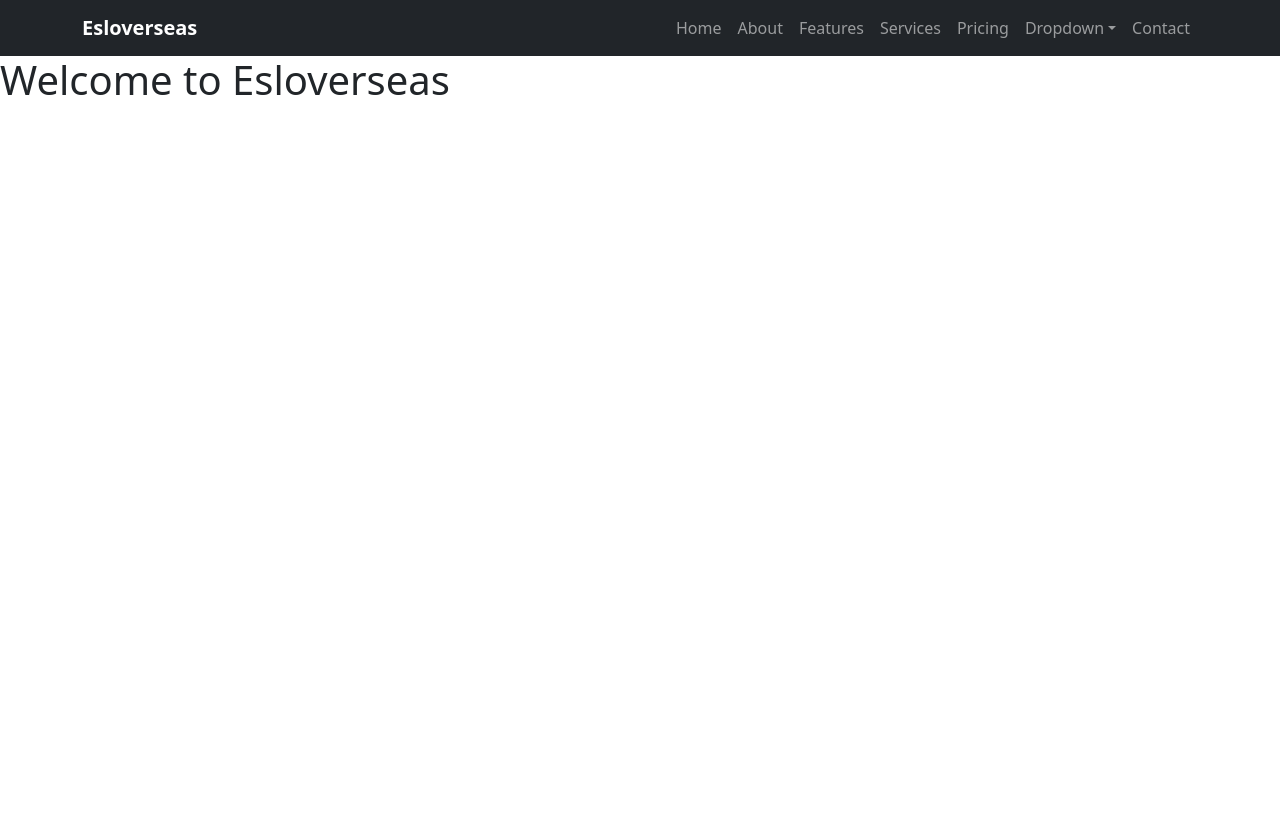
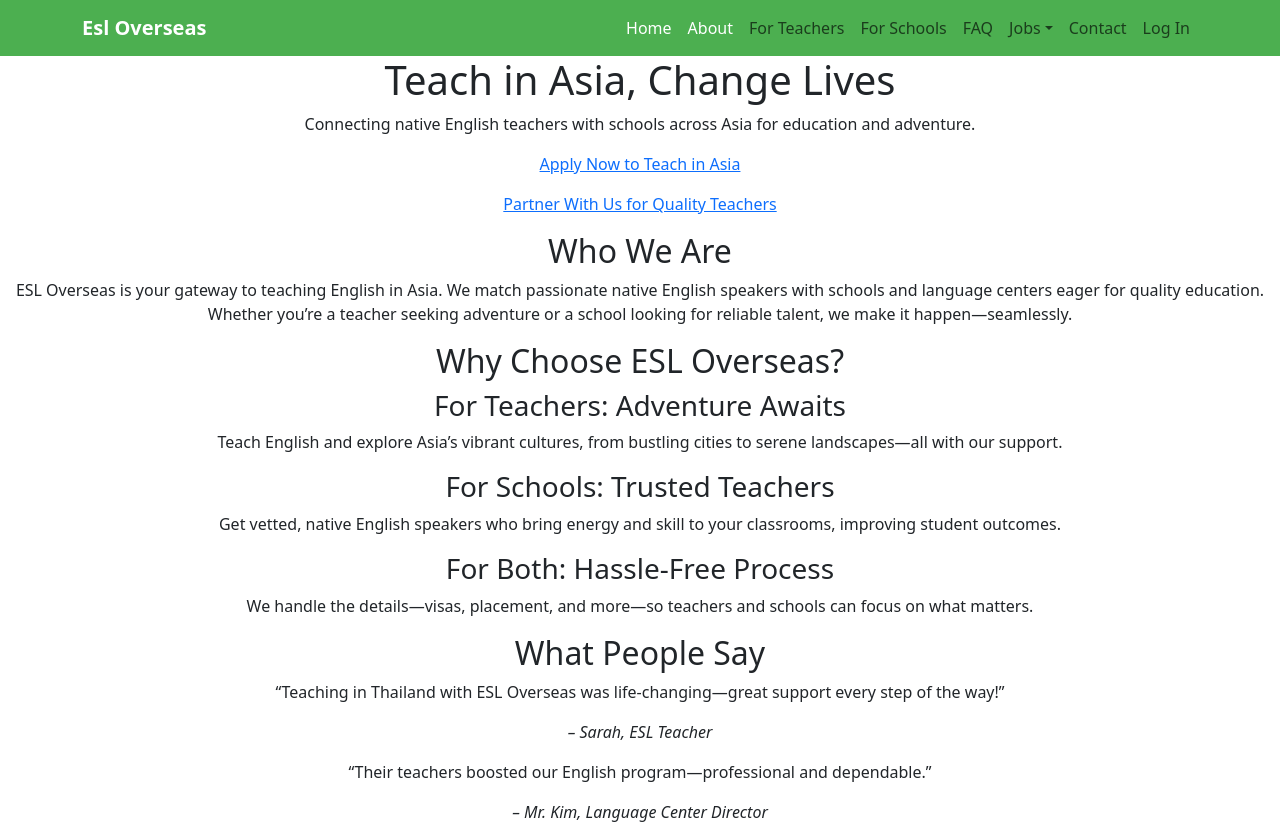
Before and after one commit to mabgcm/esloverseas, a Next.js app: page / in a window 1280 px wide. Before the commit the page ends 800 px from the top, so only its background shows below. Built offline with nearby package versions, Linux system fonts and the light colour scheme.

Commit message:
home page content

```diff
--- /dev/null
+++ b/app/components/ClientOnly.js
@@ -0,0 +1,16 @@
+import { useEffect, useState } from 'react';
+
+export default function ClientOnly({ children }) {
+    const [isClient, setIsClient] = useState(false);
+
+    useEffect(() => {
+        setIsClient(true);
+        import('bootstrap/dist/js/bootstrap.bundle.min.js');
+    }, []);
+
+    if (!isClient) {
+        return null;
+    }
+
+    return <>{children}</>;
+}
--- a/app/components/Navbar.js
+++ b/app/components/Navbar.js
@@ -1,25 +1,42 @@
 'use client';
-
+import styles from './Navbar.module.css';
 import { useState, useEffect } from 'react';
 import Link from 'next/link';
 import 'bootstrap/dist/css/bootstrap.min.css';
 
 export default function Navbar() {
     const [isOpen, setIsOpen] = useState(false);
+    const [hoveredLink, setHoveredLink] = useState(null);
 
     // Load Bootstrap JS client-side
-    useEffect(() => {
-        if (typeof window !== 'undefined') {
-            import('bootstrap/dist/js/bootstrap.bundle.min.js');
-        }
-    }, []);
+    // useEffect(() => {
+    //     if (typeof window !== 'undefined') {
+    //         import('bootstrap/dist/js/bootstrap.bundle.min.js');
+    //     }
+    // }, []);
+
+    const linkStyle = {
+        color: '#FFFFFF', // Replace with your desired text color
+    };
+
+    const linkHoverStyle = {
+        color: '#FFD700', // Replace with your desired hover text color
+    };
+
+    const handleMouseEnter = (link) => {
+        setHoveredLink(link);
+    };
+
+    const handleMouseLeave = () => {
+        setHoveredLink(null);
+    };
 
     return (
-        <nav className="navbar navbar-expand-lg fixed-top navbar-dark bg-dark">
+        <nav className={`navbar navbar-expand-lg fixed-top ${styles.customnavbar}`}>
             <div className="container">
                 {/* Brand */}
-                <Link href="/" className="navbar-brand fw-bold">
-                    Esloverseas
+                <Link href="/" className="navbar-brand fw-bold" style={linkStyle}>
+                    Esl Overseas
                 </Link>
 
                 {/* Toggler */}
@@ -41,28 +58,37 @@ export default function Navbar() {
                 >
                     <ul className="navbar-nav ms-auto">
                         <li className="nav-item">
-                            <Link href="/" className="nav-link">
+                            <Link
+                                href="/"
+                                className="nav-link"
+                                style={hoveredLink === 'home' ? linkHoverStyle : linkStyle}
+                                onMouseEnter={() => handleMouseEnter('home')}
+                                onMouseLeave={handleMouseLeave}
+                            >
                                 Home
                             </Link>
                         </li>
                         <li className="nav-item">
-                            <Link href="/about" className="nav-link">
+                            <Link href="/about" className="nav-link"
+                                style={hoveredLink === 'about' ? linkHoverStyle : linkStyle}
+                                onMouseEnter={() => handleMouseEnter('about')}
+                                onMouseLeave={handleMouseLeave}>
                                 About
                             </Link>
                         </li>
                         <li className="nav-item">
-                            <Link href="/features" className="nav-link">
-                                Features
+                            <Link href="/teachers" className="nav-link">
+                                For Teachers
                             </Link>
                         </li>
                         <li className="nav-item">
-                            <Link href="/services" className="nav-link">
-                                Services
+                            <Link href="/schools" className="nav-link">
+                                For Schools
                             </Link>
                         </li>
                         <li className="nav-item">
-                            <Link href="/pricing" className="nav-link">
-                                Pricing
+                            <Link href="/faq" className="nav-link">
+                                FAQ
                             </Link>
                         </li>
                         <li className="nav-item dropdown">
@@ -73,64 +99,57 @@ export default function Navbar() {
                                 data-bs-toggle="dropdown"
                                 aria-expanded="false"
                             >
-                                Dropdown
+                                Jobs
                             </a>
                             <ul className="dropdown-menu">
                                 <li>
                                     <Link href="/dropdown1" className="dropdown-item">
-                                        Dropdown 1
+                                        China
                                     </Link>
-                                </li>
-                                <li className="dropdown dropend">
-                                    <a
-                                        className="dropdown-item dropdown-toggle"
-                                        href="#"
-                                        data-bs-toggle="dropdown"
-                                        aria-expanded="false"
-                                    >
-                                        Deep Dropdown
-                                    </a>
-                                    <ul className="dropdown-menu">
-                                        <li>
-                                            <Link href="/deep-dropdown1" className="dropdown-item">
-                                                Deep Dropdown 1
-                                            </Link>
-                                        </li>
-                                        <li>
-                                            <Link href="/deep-dropdown2" className="dropdown-item">
-                                                Deep Dropdown 2
-                                            </Link>
-                                        </li>
-                                        <li>
-                                            <Link href="/deep-dropdown3" className="dropdown-item">
-                                                Deep Dropdown 3
-                                            </Link>
-                                        </li>
-                                        <li>
-                                            <Link href="/deep-dropdown4" className="dropdown-item">
-                                                Deep Dropdown 4
-                                            </Link>
-                                        </li>
-                                        <li>
-                                            <Link href="/deep-dropdown5" className="dropdown-item">
-                                                Deep Dropdown 5
-                                            </Link>
-                                        </li>
-                                    </ul>
                                 </li>
                                 <li>
                                     <Link href="/dropdown2" className="dropdown-item">
-                                        Dropdown 2
+                                        Japan
                                     </Link>
                                 </li>
                                 <li>
                                     <Link href="/dropdown3" className="dropdown-item">
-                                        Dropdown 3
+                                        Korea
                                     </Link>
                                 </li>
                                 <li>
                                     <Link href="/dropdown4" className="dropdown-item">
-                                        Dropdown 4
+                                        Vietnam
+                                    </Link>
+                                </li>
+                                <li>
+                                    <Link href="/dropdown5" className="dropdown-item">
+                                        Hong Kong
+                                    </Link>
+                                </li>
+                                <li>
+                                    <Link href="/dropdown6" className="dropdown-item">
+                                        Thailand
+                                    </Link>
+                                </li>
+                                <li>
+                                    <Link href="/dropdown7" className="dropdown-item">
+                                        Malaysia
+                                    </Link>
+                                </li>
+                                <li>
+                                    <Link href="/dropdown8" className="dropdown-item">
+                                        Singapore
+                                    </Link>
+                                </li>
+                                <li>
+                                    <Link href="/dropdown9" className="dropdown-item">
+                                        Taiwan
+                                    </Link>
+                                </li>
+                                <li>
+                                    <Link href="/dropdown10" className="dropdown-item">
+                                        Cambodia
                                     </Link>
                                 </li>
                             </ul>
@@ -140,6 +159,11 @@ export default function Navbar() {
                                 Contact
                             </Link>
                         </li>
+                        <li className="nav-item">
+                            <Link href="/login" className="nav-link">
+                                Log In
+                            </Link>
+                        </li>
                     </ul>
                 </div>
             </div>
--- /dev/null
+++ b/app/components/Navbar.module.css
@@ -0,0 +1,16 @@
+.customnavbar {
+    background-color: #4CAF50;
+    /* Replace with your desired color */
+}
+
+.customnavbar .nav-link,
+.customnavbar .navbar-brand {
+    color: #FFF;
+    /* Replace with your desired text color */
+}
+
+.customnavbar .nav-link:hover,
+.customnavbar .navbar-brand:hover {
+    color: #FFF;
+    /* Replace with your desired hover text color */
+}
--- a/app/layout.js
+++ b/app/layout.js
@@ -1,18 +1,21 @@
+'use client'
 import 'bootstrap/dist/css/bootstrap.min.css';
 import './globals.css';
 import Navbar from './components/Navbar';
+import ClientOnly from './components/ClientOnly';
 
-export const metadata = {
-  title: 'Esloverseas',
-  description: 'Your Next.js app',
-};
+
 
 export default function RootLayout({ children }) {
+
+
   return (
     <html lang="en">
       <body>
-        <Navbar />
-        <main>{children}</main>
+        <ClientOnly>
+          <Navbar />
+          <main>{children}</main>
+        </ClientOnly>
       </body>
     </html>
   );
--- a/app/page.js
+++ b/app/page.js
@@ -1,3 +1,71 @@
+'use client';
+import Link from "next/link";
+
 export default function Home() {
-  return <h1>Welcome to Esloverseas</h1>;
+  return (
+    <>
+      <div className="text-center">
+        {/* Welcome Section (Hero Area) */}
+        <h1>Teach in Asia, Change Lives</h1>
+        <p>Connecting native English teachers with schools across Asia for education and adventure.</p>
+        <Link href="/for-teachers">
+          <p>Apply Now to Teach in Asia</p>
+        </Link>
+        <Link href="/for-schools">
+          <p>Partner With Us for Quality Teachers</p>
+        </Link>
+
+        {/* Quick Introduction */}
+        <h2>Who We Are</h2>
+        <p>
+          ESL Overseas is your gateway to teaching English in Asia. We match passionate native English speakers
+          with schools and language centers eager for quality education. Whether you’re a teacher seeking
+          adventure or a school looking for reliable talent, we make it happen—seamlessly.
+        </p>
+
+        {/* Key Benefits */}
+        <h2>Why Choose ESL Overseas?</h2>
+        <div>
+          <h3>For Teachers: Adventure Awaits</h3>
+          <p>
+            Teach English and explore Asia’s vibrant cultures, from bustling cities to serene landscapes—all
+            with our support.
+          </p>
+        </div>
+        <div>
+          <h3>For Schools: Trusted Teachers</h3>
+          <p>
+            Get vetted, native English speakers who bring energy and skill to your classrooms, improving
+            student outcomes.
+          </p>
+        </div>
+        <div>
+          <h3>For Both: Hassle-Free Process</h3>
+          <p>
+            We handle the details—visas, placement, and more—so teachers and schools can focus on what matters.
+          </p>
+        </div>
+
+        {/* Testimonials */}
+        <h2>What People Say</h2>
+        <div>
+          <blockquote>
+            <p>
+              “Teaching in Thailand with ESL Overseas was life-changing—great support every step of the way!”
+            </p>
+            <cite>– Sarah, ESL Teacher</cite>
+          </blockquote>
+        </div>
+        <div>
+          <blockquote>
+            <p>
+              “Their teachers boosted our English program—professional and dependable.”
+            </p>
+            <cite>– Mr. Kim, Language Center Director</cite>
+          </blockquote>
+        </div>
+      </div>
+
+    </>
+  );
 }
```
Also changed, not shown: app/styles/Home.module.css (added, +20 -0 lines).
